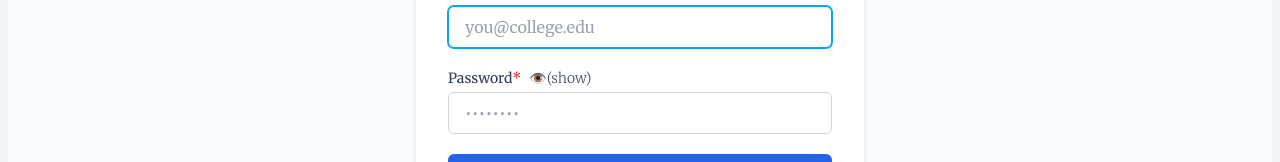
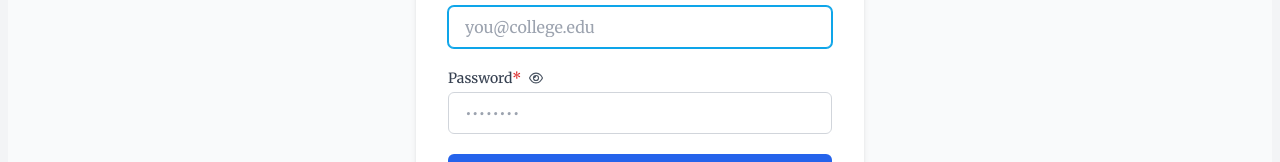
Before and after one commit to theAnshul01/placement-portal-frontend, a React (Create React App) app: page /login in a window 1280 px wide. Shown: the part 405-567 px from the top of the page. Built offline with nearby package versions, Linux system fonts and the light colour scheme; no server answers.

Commit message:
style: changed eye icons on login page

```diff
--- a/src/pages/Login.js
+++ b/src/pages/Login.js
@@ -4,6 +4,8 @@ import { getRedirectPathByRole } from "../auth/roleRedirectMap"
 import Navbar from "../components/Navbar"
 import { useState } from "react"
 import ErrorStrip from "../components/ErrorStrip"
+import { FaRegEyeSlash } from "react-icons/fa6";
+import { FaRegEye } from "react-icons/fa6";
 
 
 const Login = () => {
@@ -97,7 +99,7 @@ const Login = () => {
                 text-sm font-light
                text-gray-600 hover:text-gray-900 dark:text-gray-200"
                 >
-                  {showPassword ? "🙈(hide)" : "👁️(show)"}
+                  {showPassword ? <FaRegEyeSlash/> : <FaRegEye/>}
                 </button>
               </div>
               <input
```
